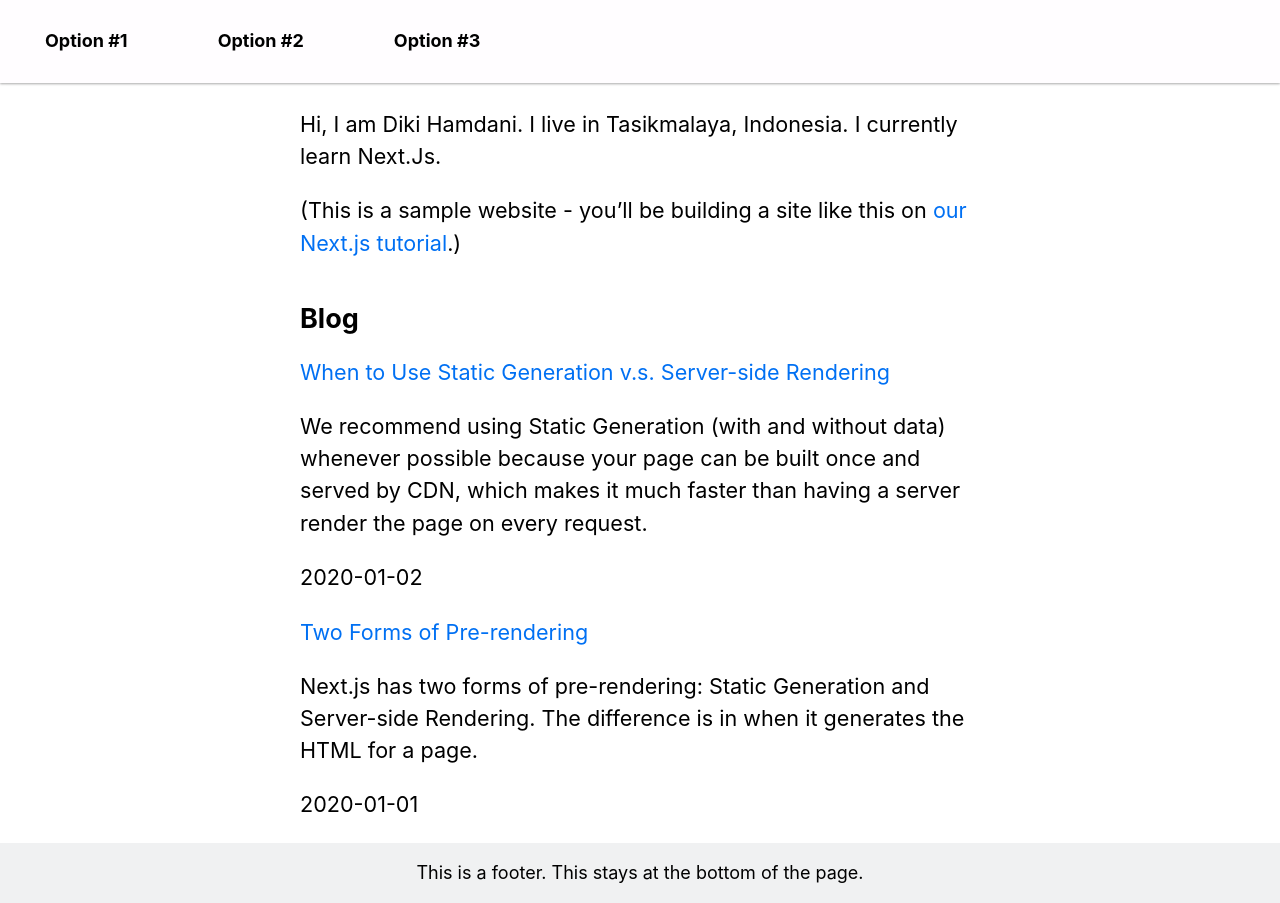
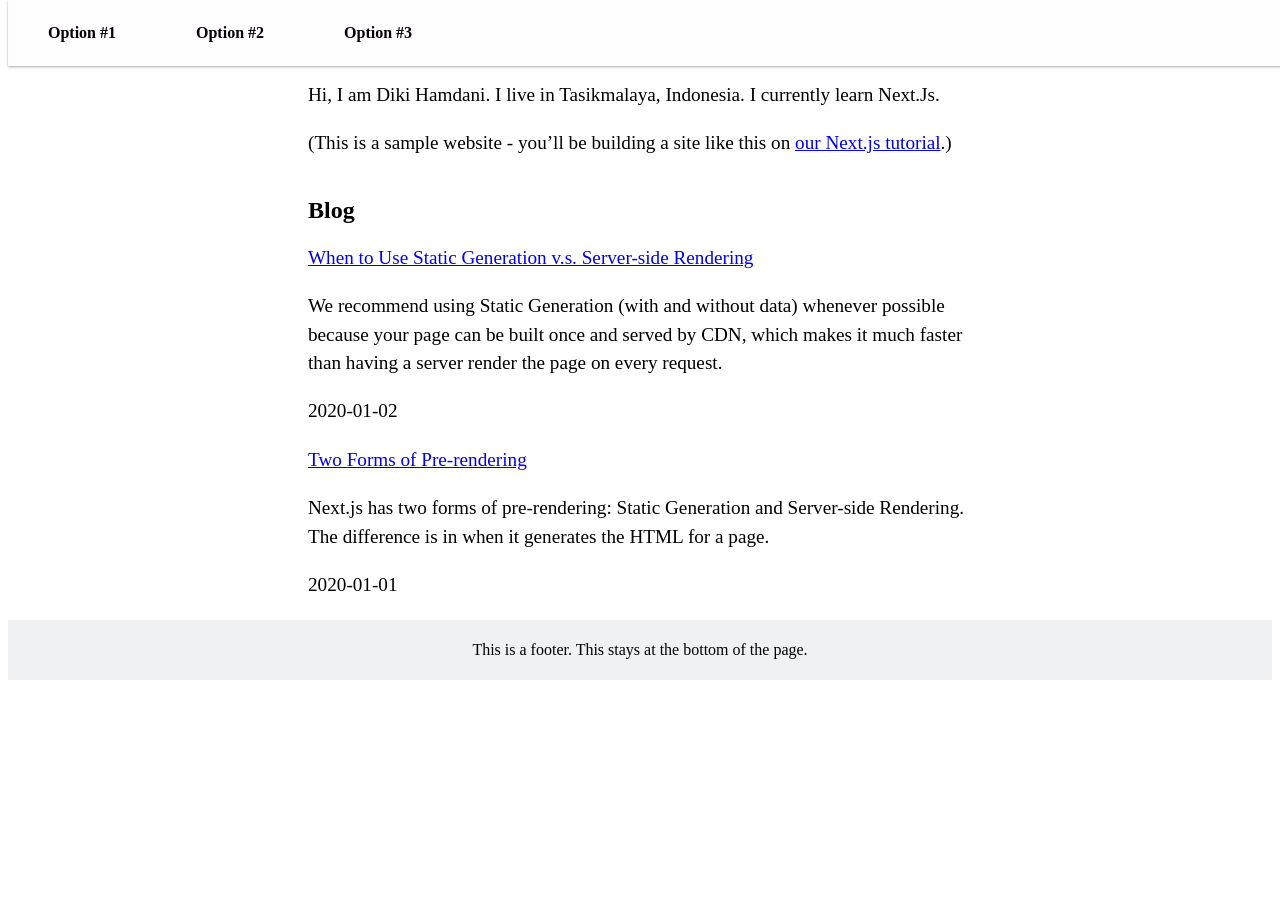
Before and after one commit to Dikihmd01/learn-nextjs, a Next.js app: page / in a window 1280 px wide. After the commit the page ends 800 px from the top, so only its background shows below. Built offline with nearby package versions, Linux system fonts and the light colour scheme.

Commit message:
next js day 3 with tailwind css

```diff
--- a/styles/global.css
+++ b/styles/global.css
@@ -1,28 +1,10 @@
-html,
-body {
-  padding: 0;
-  margin: 0;
-  font-family: -apple-system, BlinkMacSystemFont, Segoe UI, Roboto, Oxygen, Ubuntu,
-    Cantarell, Fira Sans, Droid Sans, Helvetica Neue, sans-serif;
-  line-height: 1.6;
-  font-size: 18px;
-  height: 100%;
+@tailwind base;
+@tailwind components;
+@tailwind utilities;
+
+@layer base {
+  ul li {
+    @apply list-disc;
+    @apply list-inside;
+  }
 }
-
-* {
-  box-sizing: border-box;
-}
-
-a {
-  color: #0070f3;
-  text-decoration: none;
-}
-
-a:hover {
-  text-decoration: underline;
-}
-
-img {
-  max-width: 100%;
-  display: block;
-}
```
